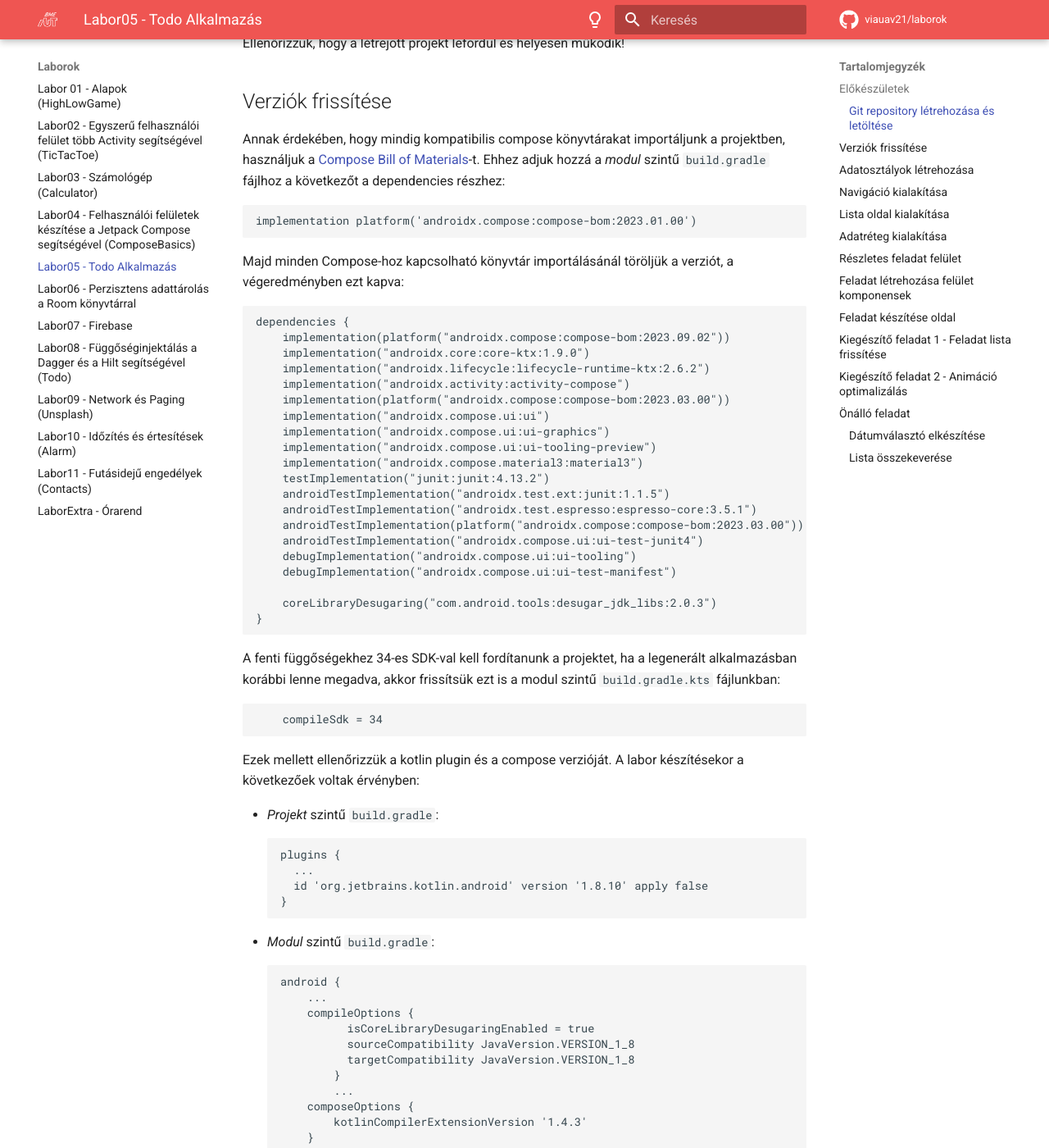
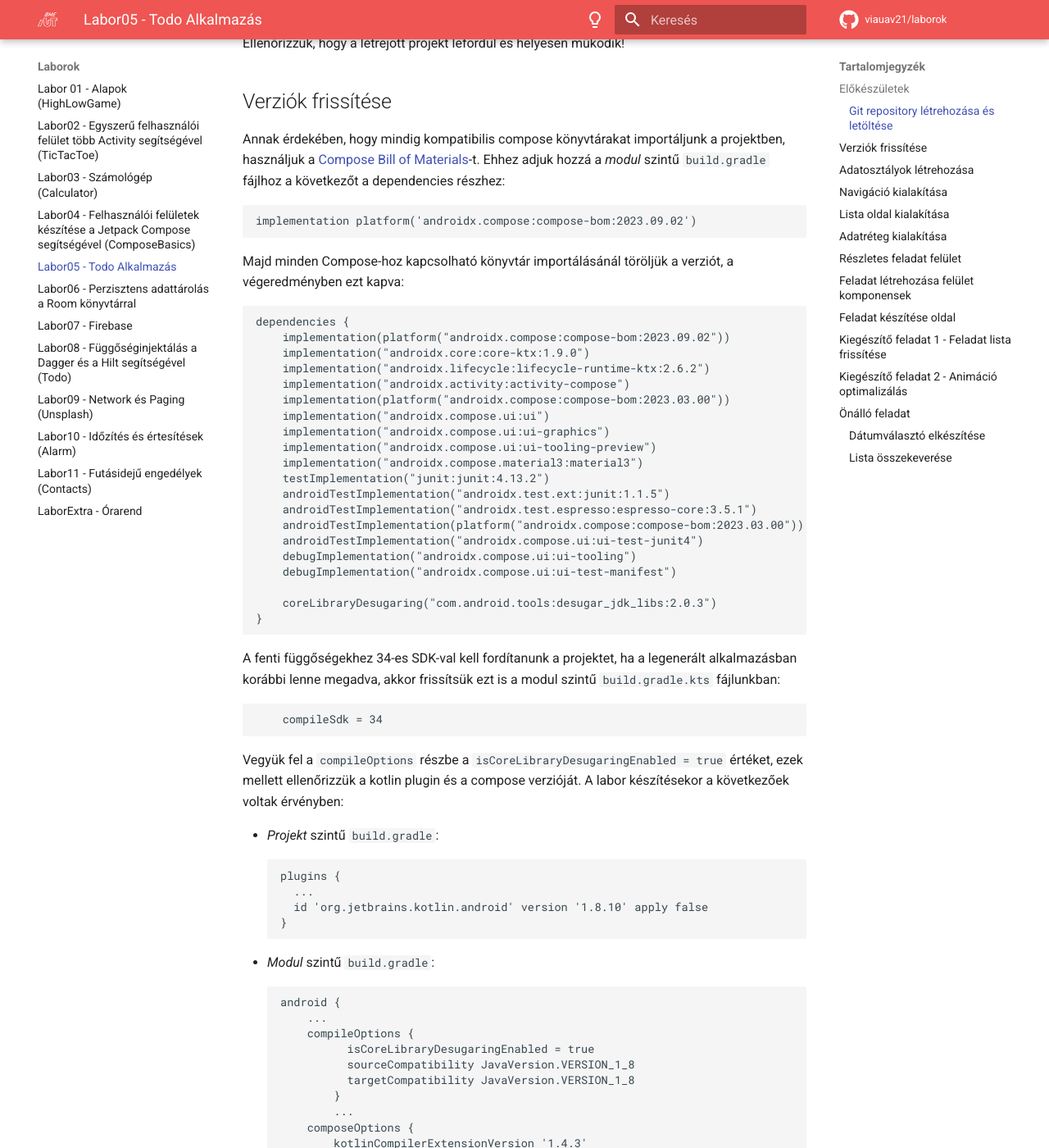
Before and after one commit to VIAUAV21/laborok, an MkDocs documentation site: the page built from docs/laborok/todo_compose_basics/index.md, in a window 1280 px wide and 1400 px high, scrolled down 1804 px. Shown: the whole window at 82% size. Built offline with MkDocs 1.6.1 and Material for MkDocs 9.7.7, drawn with Linux system fonts in a browser that asks for light colours; comment, search, counter and statistics services are not loaded; some of the changed text lies outside the part shown.

Commit message:
Small fixes for todo compose basic doc

````diff
--- a/docs/laborok/todo_compose_basics/index.md
+++ b/docs/laborok/todo_compose_basics/index.md
@@ -43,7 +43,7 @@
 Annak érdekében, hogy mindig kompatibilis compose könyvtárakat importáljunk a projektben, használjuk a [Compose Bill of Materials](https://developer.android.com/jetpack/compose/bom/bom)-t. Ehhez adjuk hozzá a _modul_ szintű `build.gradle` fájlhoz a következőt a dependencies részhez:
 
 ```gradle
-implementation platform('androidx.compose:compose-bom:2023.01.00')
+implementation platform('androidx.compose:compose-bom:2023.09.02')
 ```
 Majd minden Compose-hoz kapcsolható könyvtár importálásánál töröljük a verziót, a végeredményben ezt kapva:
 
@@ -76,7 +76,7 @@
     compileSdk = 34
 ```
 
-Ezek mellett ellenőrizzük a kotlin plugin és a compose verzióját. A labor készítésekor a következőek voltak érvényben:
+Vegyük fel a `compileOptions` részbe a `isCoreLibraryDesugaringEnabled = true` értéket, ezek mellett ellenőrizzük a kotlin plugin és a compose verzióját. A labor készítésekor a következőek voltak érvényben:
 
 - _Projekt_ szintű `build.gradle`:
 ```gradle
````
Also changed, not shown: other parts of docs/laborok/todo_compose_basics/index.md (+2 -2 lines).
